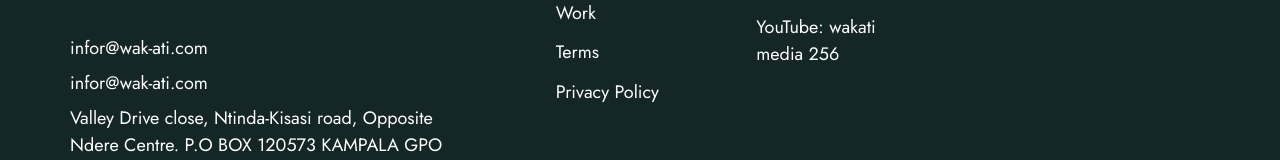
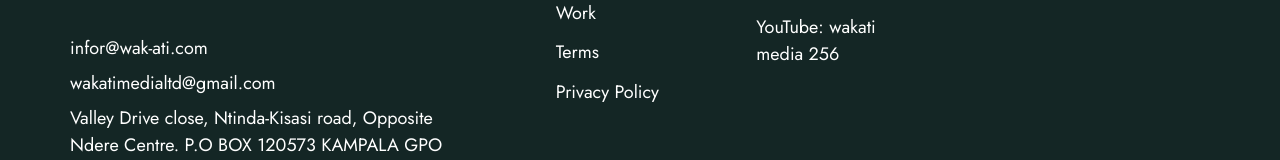
Before and after one commit to samuelesamal/wakati_project, a Next.js app: page / in a window 1280 px wide. Shown: the part 6449-6609 px from the top of the page. Built offline with nearby package versions, Linux system fonts and the light colour scheme; some icons are missing.

Commit message:
Update email address in Footer component

```diff
--- a/components/Footer.tsx
+++ b/components/Footer.tsx
@@ -24,7 +24,7 @@ export default function Footer() {
                 >
                   {/* @ts-ignore */}
                   <iconify-icon icon="lucide:mail" className="fs-7 text-primary" />
-                  infor@wak-ati.com
+                  wakatimedialtd@gmail.com
                 </a>
                 <a
                   href="https://maps.google.com/?q=Mukisa+Mall+Room+25+Ntinda+Bukoto+Kampala+Uganda"
```
